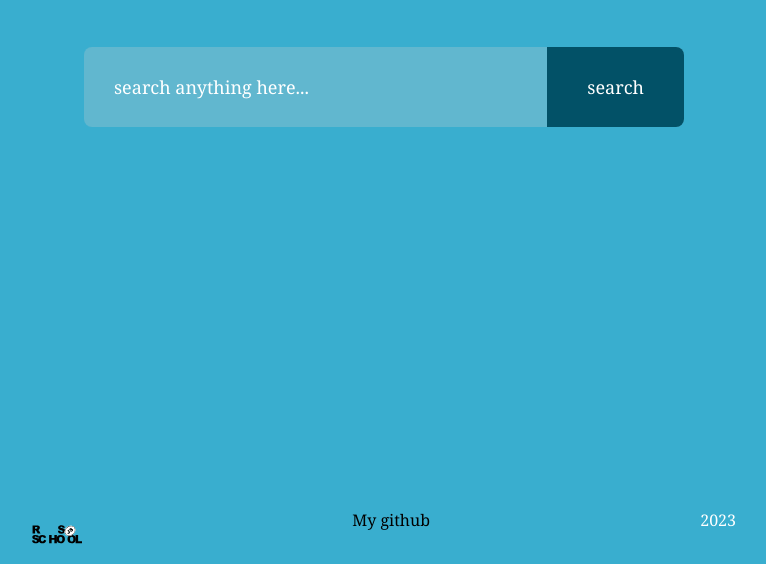
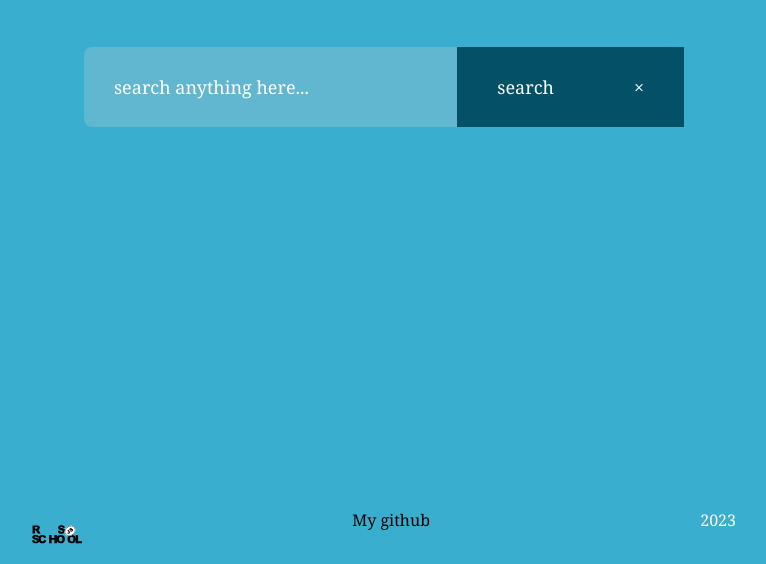
Before and after one commit to Iris-ka23/image-gallary, a plain HTML site: page image-gallary/index.html in a window 1280 px wide. Shown: the part 236-800 px from the top of the page, without its empty margins (256-1022 px from the left). Drawn offline with Linux system fonts and the light colour scheme.

Commit message:
feat: add clearsearch

```diff
--- a/image-gallary/index.html
+++ b/image-gallary/index.html
@@ -12,11 +12,11 @@
     <form id="search_form">
 <input type="text" id="search_box" placeholder="search anything here..." autocomplete="off" autofocus>
 <button>search</button>
+<button id="clear_search">×</button>
     </form>
 </section>
     <div id="search_result"></div>
     <button id="more_btn">Show more</button>
-
     <footer>
         <div>
             <a href="https://rs.school/js-stage0/"><img src="/image/rs_school_js.svg" alt="rs_school" class="rs_school"></a>
--- a/image-gallary/script.js
+++ b/image-gallary/script.js
@@ -4,6 +4,7 @@ const searchForm = document.getElementById ('search_form');
 const searchBox = document.getElementById ('search_box');
 const searchResult = document.getElementById ('search_result');
 const showBtn = document.getElementById ('more_btn');
+const clearSearch = document.getElementById("clear_search");
 let key = "";
 let page = 1;
 
@@ -41,3 +42,6 @@ showBtn.addEventListener('click', ()=>{
     page++;
     searchImage()
 })
+clearSearch.addEventListener("click", () => {
+    searchBox.value = "";
+  });
--- a/image-gallary/style.css
+++ b/image-gallary/style.css
@@ -53,8 +53,6 @@
         font-size: 18px;
         border: 0;
         outline: 0;
-        border-top-right-radius: 8px;
-        border-bottom-right-radius: 8px;
         cursor: pointer;
     }
     ::placeholder {
@@ -104,3 +102,6 @@
        width: 50px;
        height: 50px;
      }
+     #clear_search {
+        cursor: pointer;
+     }
```
